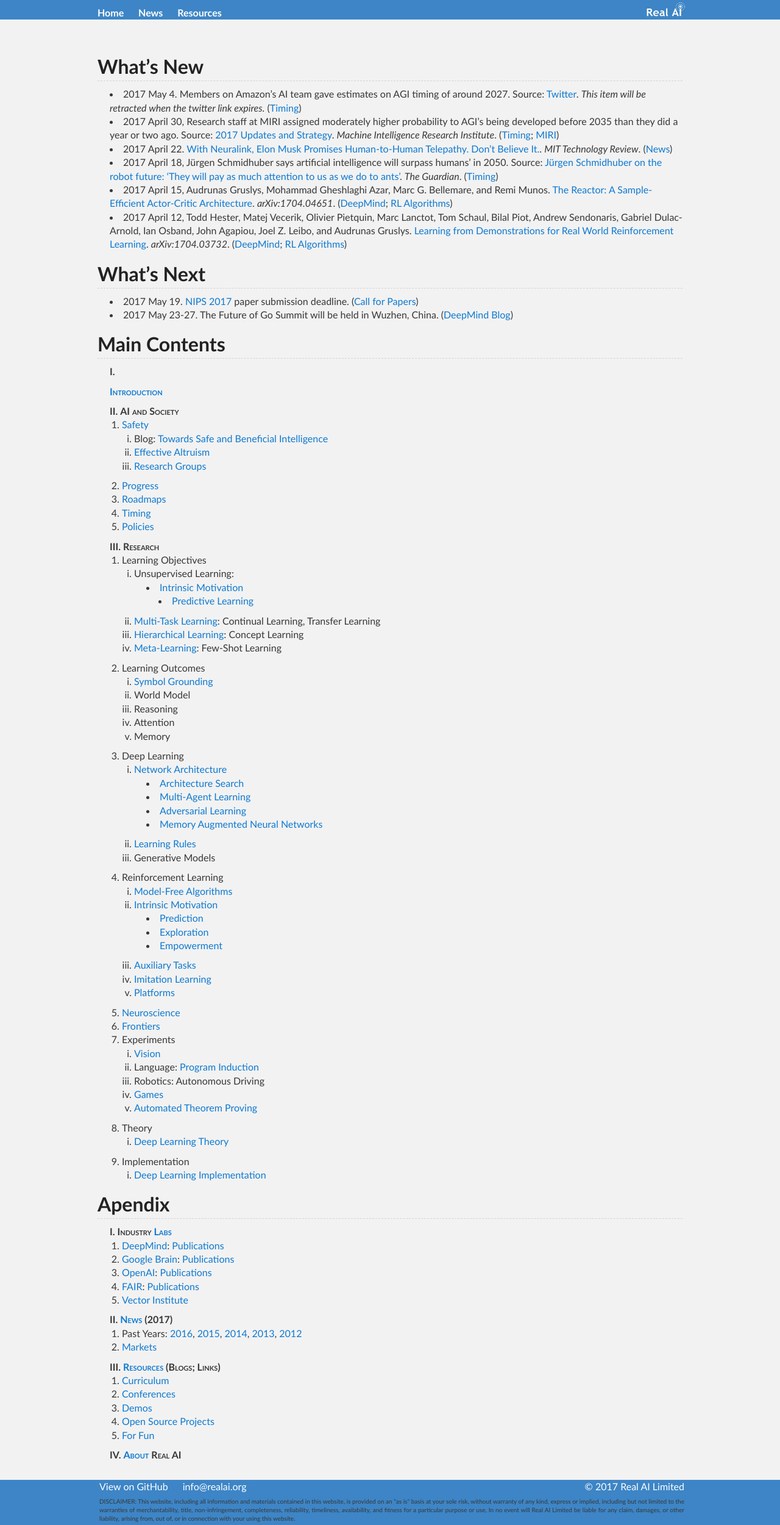
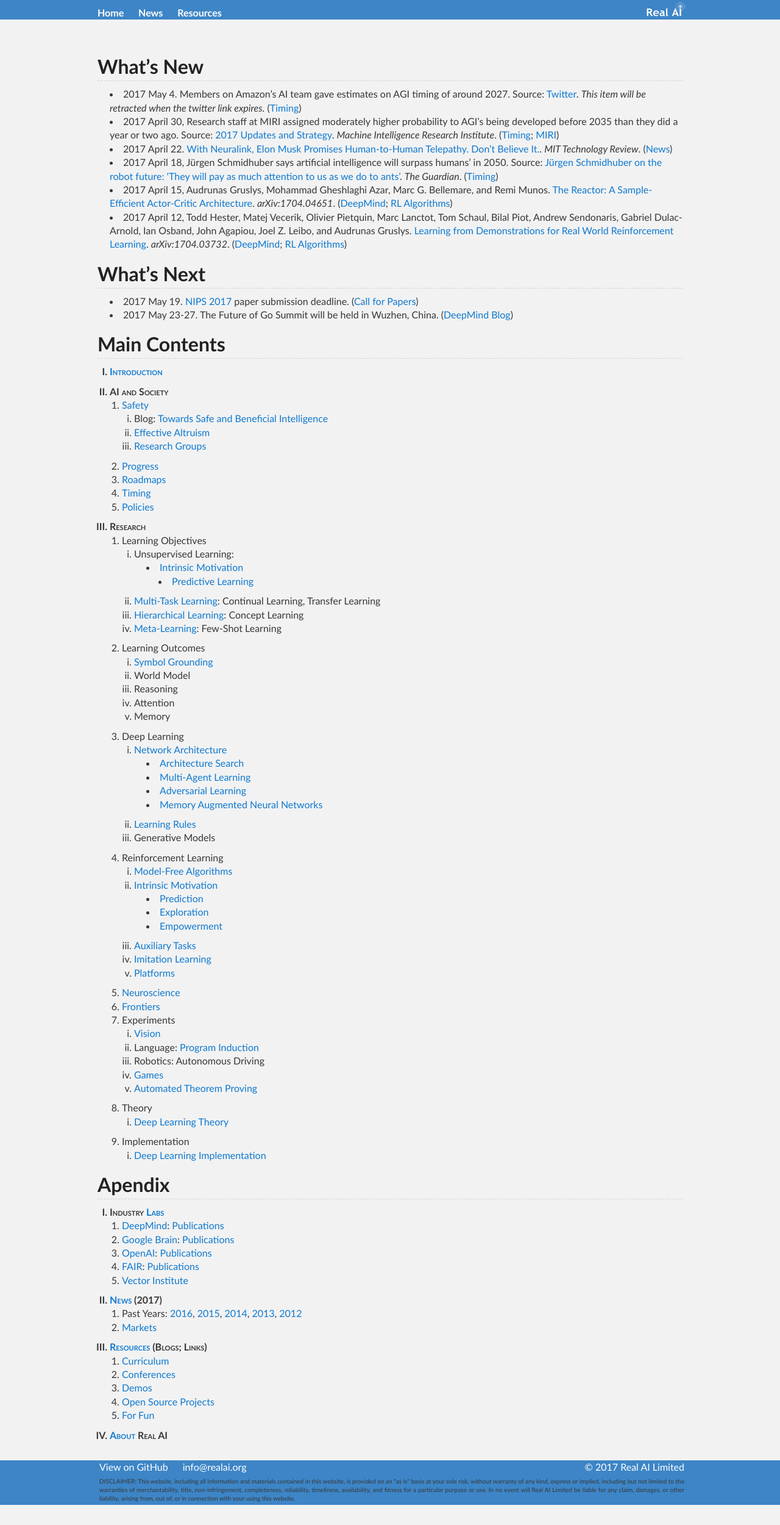
Before and after one commit to Tonywuhk/realai.org, a Jekyll site: the page built from README.md, in a window 1280 px wide. Shown: the whole page at 61% size. Built offline with Jekyll 4.4.1, drawn with Linux system fonts in a browser that asks for light colours; our own code applies the rules of GitHub Pages for plain Markdown files; comment, search, counter and statistics services are not loaded; the repository's description, which GitHub fills in, is left out; after the commit the page ends 2467 px from its top, so only the background shows below that.

Commit message:
Update style.scss

```diff
--- a/assets/css/style.scss
+++ b/assets/css/style.scss
@@ -132,7 +132,6 @@
   font-variant: small-caps;
   font-weight: bold;
   list-style: upper-roman;
-  list-style-position: inside;
   padding-left: 20px;
 }
 
@@ -470,7 +469,7 @@
 
 #search_box {
   position: absolute;
-  top: 10px;
+  top: 9px;
   right: 85px;
   width: 160px;
 
```
